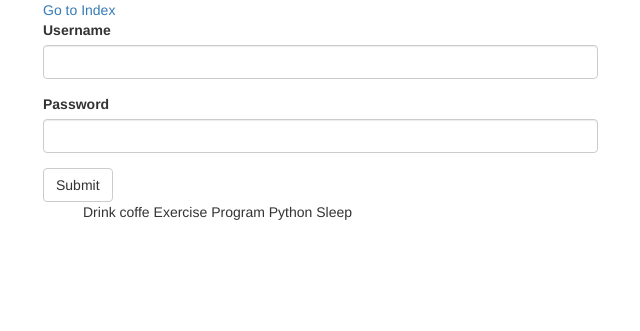
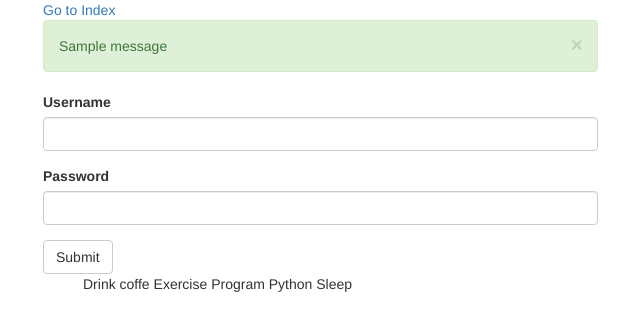
Before and after one commit to terracing/tasks, a Flask app: page /hello in a window 1280 px wide. Shown: the part 32-363 px from the top of the page, without its empty margins (27-667 px from the left). Run offline with Flask 2, Linux system fonts and the light colour scheme; one stand-in notice (Sample message) is shown; some libraries are stand-ins or nearby versions.

Commit message:
Sending alerts

```diff
--- a/main.py
+++ b/main.py
@@ -1,4 +1,5 @@
 from flask import Flask, request, make_response, redirect, render_template, session
+from flask.helpers import flash
 from flask_bootstrap import Bootstrap
 from flask_wtf import FlaskForm
 from wtforms.fields import StringField, PasswordField, SubmitField
@@ -39,6 +40,8 @@ def hello():
         username = login_form.username.data
         session['username'] = username
 
+        flash('User successfully registered')
+
         response = make_response(redirect('/'))
         return response
 
--- a/templates/base.html
+++ b/templates/base.html
@@ -16,4 +16,7 @@
     {% block content %}
     {% endblock %}
     </div>
+    {% block scripts %}
+        {{ super() }}
+    {% endblock %}
 {% endblock %}
--- a/templates/hello.html
+++ b/templates/hello.html
@@ -16,6 +16,12 @@
 
 <div class="row">
     <div class="col-sm-6">
+        {% for message in get_flashed_messages() %}
+            <div class="alert alert-success alert-dismissible">
+                <button type="button" class="close" data-dismiss="alert">&times;</button>
+                {{ message }}
+            </div>
+        {% endfor %}
         {{ wtf.quick_form(login_form) }}
     </div>
 </div>
```
